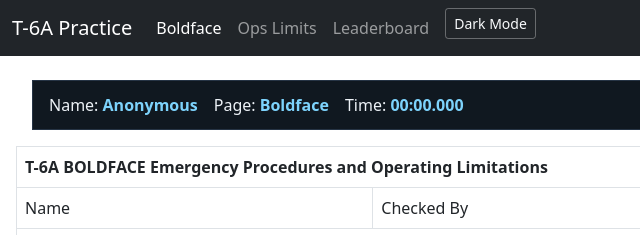
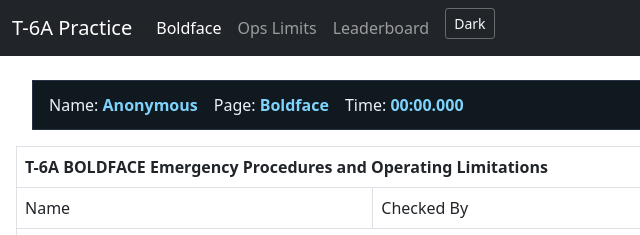
Before and after one commit to czarkula/t6-study, a plain HTML site: page boldface.html in a window 1280 px wide. Shown: the top 235 px of the page, 0-640 px from the left. Drawn offline with Linux system fonts and the light colour scheme.

Commit message:
Simplify theme toggle label

```diff
--- a/boldface.html
+++ b/boldface.html
@@ -35,7 +35,7 @@
           <a class="nav-link" href="leaderboard.html">Leaderboard</a>
         </li>
 		<li class="nav-item">
-          <button type="button" class="btn btn-sm theme-toggle" data-theme-toggle>Dark Mode</button>
+          <button type="button" class="btn btn-sm theme-toggle" data-theme-toggle>Dark</button>
         </li>
       </ul>
     </div>
--- a/static/js/practice.js
+++ b/static/js/practice.js
@@ -134,7 +134,7 @@
 
 	function applyPracticeTheme(enabled) {
 		document.body.classList.toggle("practice-dark", enabled);
-		$("[data-theme-toggle]").text(enabled ? "Light Mode" : "Dark Mode");
+		$("[data-theme-toggle]").text(enabled ? "Light" : "Dark");
 	}
 
 	function saveResult(kind, name, elapsedMs) {
```
Also changed, not shown: ops.html (+1 -1 lines).
